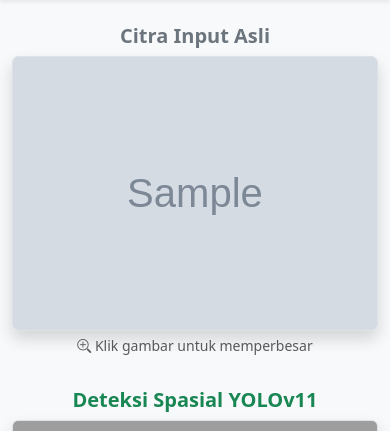
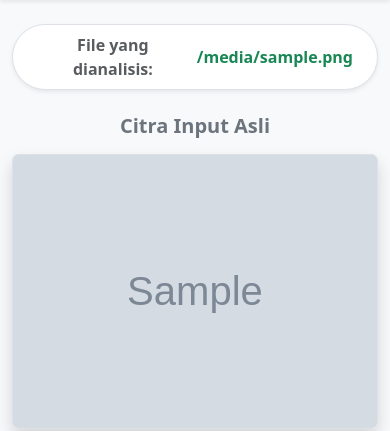
Before and after one commit to whyou19/TA_Project, a Flask app: template templates/result.html in a window 390 px wide. Shown: the part 81-512 px from the top of the page. Run offline with Flask 3, Linux system fonts and the light colour scheme; the template is opened without the code that fills it: most values are stand-ins (such as "Sample title", 1, 10 or a date in 2020); grey boxes marked "Sample" are stand-in pictures; grey boxes are pictures that could not be loaded.

Commit message:
perubahan di fitur zoom dan tampilan perbandingan

```diff
--- a/templates/index.html
+++ b/templates/index.html
@@ -52,7 +52,9 @@
         <div id="drop-zone" class="drop-zone">
             <div class="icon">📁</div>
             <p id="drop-text">Tarik & lepaskan citra gel di sini, atau <strong>klik untuk memilih file</strong></p>
-            <input type="file" name="file" id="file-input" accept="image/*" class="hidden-input">
+            <p class="text-muted small mt-2 mb-0">Format yang didukung: JPG, JPEG, PNG</p>
+
+            <input type="file" name="file" id="file-input" accept=".jpg, .jpeg, .png" class="hidden-input">
         </div>
 
         <div class="camera-section">
--- a/templates/result.html
+++ b/templates/result.html
@@ -5,7 +5,6 @@
     <meta name="viewport" content="width=device-width, initial-scale=1.0">
     <title>Hasil Analisis DNA</title>
     <link href="https://cdn.jsdelivr.net/npm/bootstrap@5.3.0/dist/css/bootstrap.min.css" rel="stylesheet">
-    <link rel="stylesheet" href="https://cdn.jsdelivr.net/npm/bootstrap-icons@1.10.5/font/bootstrap-icons.css">
     <style>
         .bg-biotech { background-color: #198754; }
     </style>
@@ -21,50 +20,25 @@
     <div class="container mt-4 mb-5">
 
         <div class="row mb-5">
-            <div class="col-md-6 text-center mb-3">
-                <h5 class="text-secondary fw-bold">Citra Input Asli</h5>
-                <img src="{{ url_for('static', filename='uploads/' + original_image) }}" class="img-fluid rounded shadow border" style="cursor: zoom-in;" data-bs-toggle="modal" data-bs-target="#modalZoomAsli" title="Klik untuk memperbesar">
-                <p class="text-muted small mt-1"><i class="bi bi-zoom-in"></i> Klik gambar untuk memperbesar</p>
+            <div class="col-12 text-center mb-4">
+                <div class="d-inline-flex align-items-center bg-white border rounded-pill shadow-sm px-4 py-2">
+                    <span class="fw-bold text-muted me-2">File yang dianalisis:</span>
+                    <span class="text-success fw-bold">{{ original_image }}</span>
+                </div>
             </div>
 
             <div class="col-md-6 text-center mb-3">
-                <h5 class="text-success fw-bold">Deteksi Spasial YOLOv11</h5>
-                <img src="{{ url_for('static', filename='results/' + result_image) }}" class="img-fluid rounded shadow border" style="cursor: zoom-in;" data-bs-toggle="modal" data-bs-target="#modalZoomYolo" title="Klik untuk memperbesar">
-                <p class="text-muted small mt-1"><i class="bi bi-zoom-in"></i> Klik gambar untuk memperbesar</p>
+                <h5 class="text-secondary fw-bold mb-3">Citra Input Asli</h5>
+                <img src="{{ url_for('static', filename='uploads/' + original_image) }}" class="img-fluid rounded shadow border" alt="Gambar Asli">
             </div>
 
-            <div class="modal fade" id="modalZoomAsli" tabindex="-1" aria-hidden="true">
-                <div class="modal-dialog modal-xl modal-dialog-centered">
-                    <div class="modal-content border-0 shadow-lg">
-                        <div class="modal-header border-0 pb-0 justify-content-end">
-                            <button type="button" class="btn btn-outline-dark btn-sm fw-bold" data-bs-dismiss="modal">
-                                <span aria-hidden="true" style="font-size: 1.2rem; line-height: 1;">&times;</span> Tutup
-                            </button>
-                        </div>
-                        <div class="modal-body text-center p-3">
-                            <img src="{{ url_for('static', filename='uploads/' + original_image) }}" class="img-fluid rounded" style="max-height: 85vh;">
-                        </div>
-                    </div>
-                </div>
+            <div class="col-md-6 text-center mb-3">
+                <h5 class="text-success fw-bold mb-3">Deteksi Spasial YOLOv11</h5>
+                <img src="{{ url_for('static', filename='results/' + result_image) }}" class="img-fluid rounded shadow border" alt="Gambar Hasil YOLO">
             </div>
 
-            <div class="modal fade" id="modalZoomYolo" tabindex="-1" aria-hidden="true">
-                <div class="modal-dialog modal-xl modal-dialog-centered">
-                    <div class="modal-content border-0 shadow-lg">
-                        <div class="modal-header border-0 pb-0 justify-content-end">
-                            <button type="button" class="btn btn-outline-dark btn-sm fw-bold" data-bs-dismiss="modal">
-                                <span aria-hidden="true" style="font-size: 1.2rem; line-height: 1;">&times;</span> Tutup
-                            </button>
-                        </div>
-                        <div class="modal-body text-center p-3">
-                            <img src="{{ url_for('static', filename='results/' + result_image) }}" class="img-fluid rounded" style="max-height: 85vh;">
-                        </div>
-                    </div>
-                </div>
-            </div>
-
-            <div class="col-12 mt-3">
-                <div class="card shadow-sm border-0 border-start border-4 border-info mb-5">
+            <div class="col-12 mt-4">
+                <div class="card shadow-sm border-0 border-start border-4 border-info">
                     <div class="card-body bg-white rounded">
                         <h5 class="fw-bold text-info mb-3">📋 Keterangan Visual AI</h5>
                         <div class="row">
@@ -121,7 +95,7 @@
                         </td>
                         <td>
                             <button type="button" class="btn btn-sm btn-outline-dark" data-bs-toggle="modal" data-bs-target="#modalDetail{{ loop.index }}">
-                                <i class="bi bi-info-circle"></i> Lihat Detail
+                                Lihat Detail
                             </button>
                         </td>
                     </tr>
```
